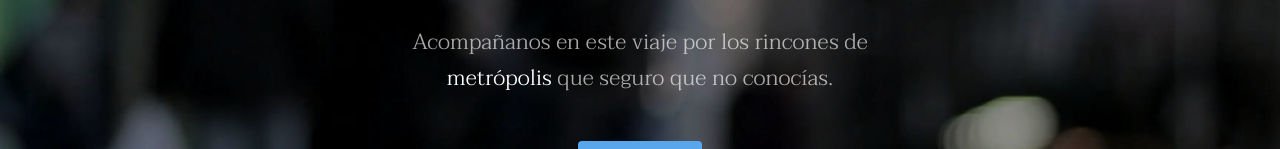
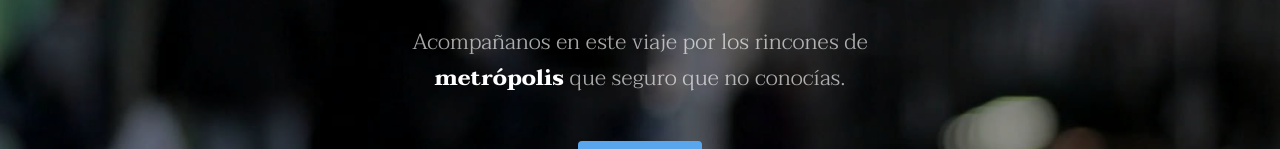
Before and after one commit to JoseManuelDAW/04_REP_METROPOLITA, a plain HTML site: page index.html in a window 1280 px wide. Shown: the part 348-497 px from the top of the page. Drawn offline with Linux system fonts and the light colour scheme.

Commit message:
Update index.html

```diff
--- a/index.html
+++ b/index.html
@@ -38,7 +38,7 @@
 				<div class="inner">
 					<h1>Metropolita</h1>
 					<p>Acompañanos en este viaje por los rincones de<br />
-					<a href="https://templated.co/">metrópolis</a> que seguro que no conocías<a href="https://templated.co/license"></a>.</p>
+					<b>metrópolis</b> que seguro que no conocías<a href="https://templated.co/license"></a>.</p>
 					<a href="#one" class="button special scrolly">Sí, quiero.</a>
 				</div>
 			</section>
```
